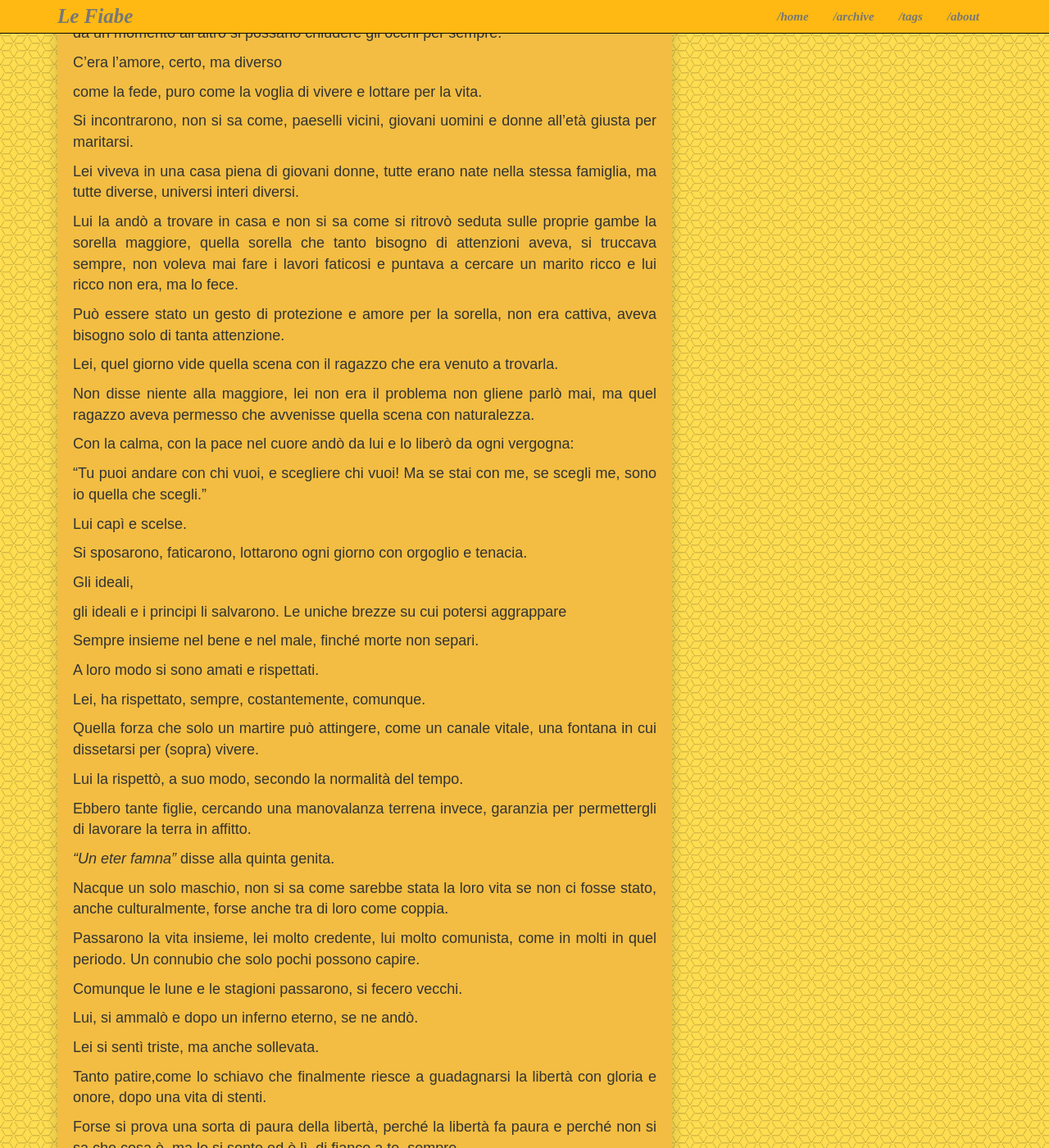
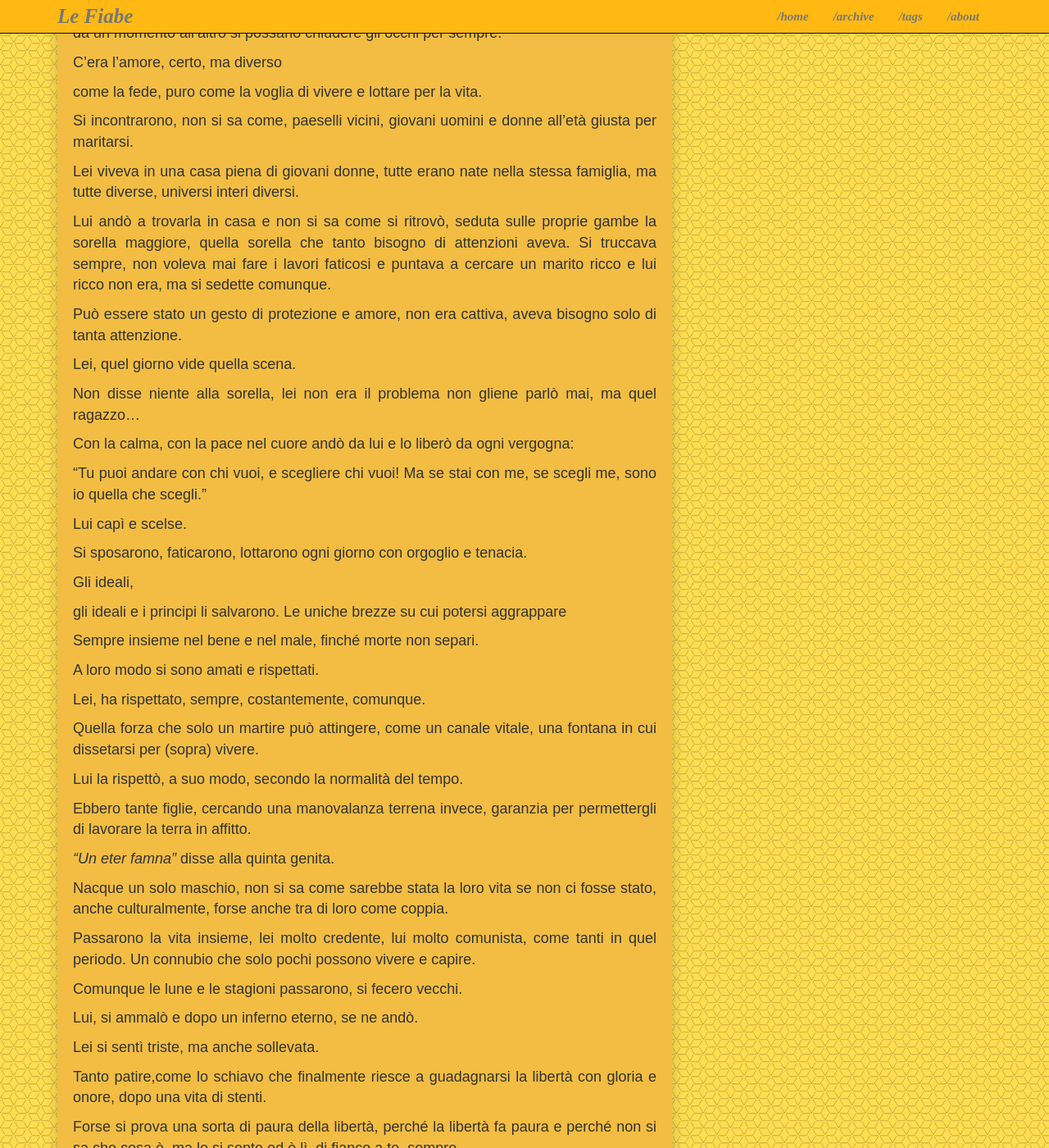
Before and after one commit to saramasi/saramasi.github.io, a Jekyll site: the page built from _posts/2018-02-08-brezza.md, in a window 1280 px wide and 1400 px high, scrolled down 442 px. Shown: the whole window at 82% size. Built offline with Jekyll 4.4.1, drawn with Linux system fonts in a browser that asks for light colours; some web fonts are replaced; some of the changed text lies outside the part shown.

Commit message:
Update 2018-02-08-brezza.md

```diff
--- a/_posts/2018-02-08-brezza.md
+++ b/_posts/2018-02-08-brezza.md
@@ -11,6 +11,7 @@ Dentro ad una donna e a tutte le donne.
 
 Necessario alla vita come alla morte.
 
+
 Lei era stata cresciuta così, tutte si sposavano presto, la cultura era quella e c'era la guerra.
 
 Tutti vivevano nel pensiero, tra lo stato della quotidianità e l'allerta sempre costante che da un momento all'altro si possano chiudere gli occhi per sempre.
@@ -23,13 +24,13 @@ Si incontrarono, non si sa come, paeselli vicini, giovani uomini e donne all'et
 
 Lei viveva in una casa piena di giovani donne, tutte erano nate nella stessa famiglia, ma tutte diverse, universi interi diversi.
 
-Lui la andò a trovare in casa e non si sa come si ritrovò seduta sulle proprie gambe la sorella maggiore, quella sorella che tanto bisogno di attenzioni aveva, si truccava sempre, non voleva mai fare i lavori faticosi e puntava a cercare un marito ricco e lui ricco non era, ma lo fece.
+Lui andò a trovarla in casa e non si sa come si ritrovò, seduta sulle proprie gambe la sorella maggiore, quella sorella che tanto bisogno di attenzioni aveva. Si truccava sempre, non voleva mai fare i lavori faticosi e puntava a cercare un marito ricco e lui ricco non era, ma si sedette comunque.
 
-Può essere stato un gesto di protezione e amore per la sorella, non era cattiva, aveva bisogno solo di tanta attenzione.
+Può essere stato un gesto di protezione e amore, non era cattiva, aveva bisogno solo di tanta attenzione.
 
-Lei, quel giorno vide quella scena con il ragazzo che era venuto a trovarla.
+Lei, quel giorno vide quella scena.
 
-Non disse niente alla maggiore, lei non era il problema non gliene parlò mai, ma quel ragazzo aveva permesso che avvenisse quella scena con naturalezza.
+Non disse niente alla sorella, lei non era il problema non gliene parlò mai, ma quel ragazzo...
 
 Con la calma, con la pace nel cuore andò da lui e lo liberò da ogni vergogna:
 
@@ -59,7 +60,7 @@ _"Un eter famna"_  disse alla quinta genita.
 
 Nacque un solo maschio, non si sa come sarebbe stata la loro vita se non ci fosse stato, anche culturalmente, forse anche tra di loro come coppia.
 
-Passarono la vita insieme, lei molto credente, lui molto comunista, come in molti in quel periodo. Un connubio che solo pochi possono capire.
+Passarono la vita insieme, lei molto credente, lui molto comunista, come tanti in quel periodo. Un connubio che solo pochi possono vivere e capire.
 
 Comunque le lune e le stagioni passarono, si fecero vecchi.
 
@@ -72,9 +73,9 @@ Tanto patire,come lo schiavo che finalmente riesce a guadagnarsi la libertà con
 
 Forse si prova una sorta di paura della libertà, perché la libertà fa paura e perché non si sa che cosa è, ma lo si sente ed è lì, di fianco a te, sempre.
 
-Lei, c'era riuscita, aveva trasformato il suo amore, quello che si necessita fare nella vita, non nel suo uomo, ma negli altri, chiunque.
+Lei, c'era riuscita, si era resa libera grazie al suo amore, quello che si necessita fare nella vita. Non fu il suo uomo a far esprimere quello per cui era nata, ma gli altri, chiunque altro.
 
-Diventò lei sessa un inno all'amore.
+Diventò lei sessa un inno all'amore. Un tramite di una qualità come tanti di noi.
 
 Ma nel suo popolo non c'era la cultura dell'amarsi per amare, non le era mai stato insegnato e si ammalò.
 
```
Also changed, not shown: other parts of _posts/2018-02-08-brezza.md (+3 -2 lines).
